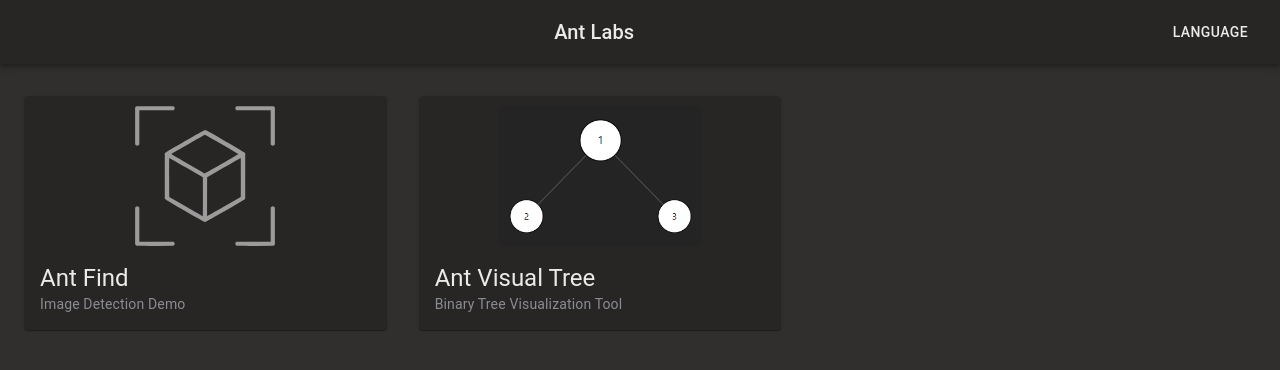
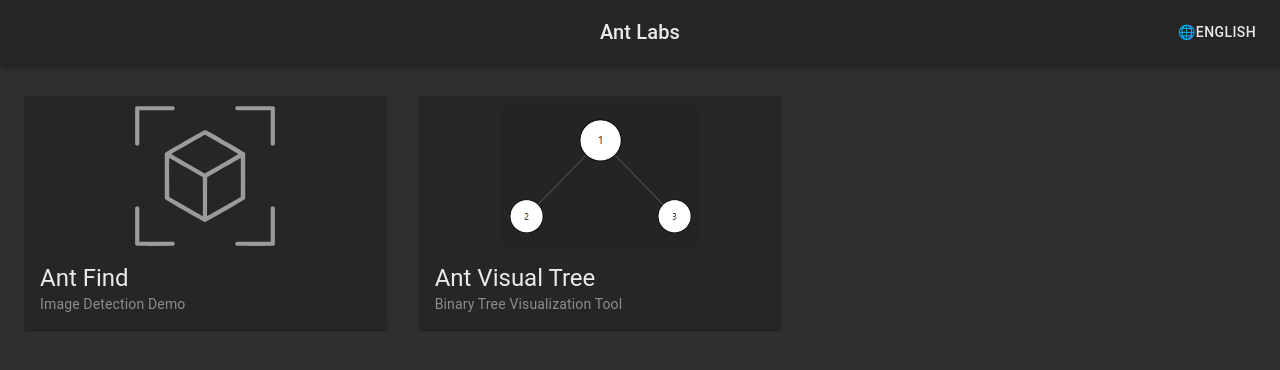
Before and after one commit to Antknt47/ant-labs, a React (Vite) app: page / in a window 1280 px wide. Shown: the top 370 px of the page. Built offline with nearby package versions, Linux system fonts and the light colour scheme.

Commit message:
Fix language switcher button.

```diff
--- a/src/App.jsx
+++ b/src/App.jsx
@@ -1,5 +1,5 @@
 import React from 'react';
-import { AppBar, Toolbar, Typography, Container, Grid, Button, Menu, MenuItem } from '@mui/material';
+import { AppBar, Toolbar, Typography, Container, Grid, Button, Menu, MenuItem, Box } from '@mui/material';
 import './App.css';
 import CardItem from './components/CardItem';
 import treeImage from '../src/assets/tree.png';
@@ -50,13 +50,14 @@ const App = () => {
           </Typography>
 
           {/* Language Switcher */}
+          <Box sx={{ position: 'absolute', right: 16 }}>
             <Button
               aria-controls="simple-menu"
               aria-haspopup="true"
               onClick={handleClick}
               color="inherit"
             >
-            {t('Language')}
+              🌐{t('Language')}
             </Button>
             <Menu
               id="simple-menu"
@@ -69,6 +70,7 @@ const App = () => {
               <MenuItem onClick={() => changeLanguage('zh')}>中文</MenuItem>
               <MenuItem onClick={() => changeLanguage('ja')}>日本語</MenuItem>
             </Menu>
+          </Box>
         </Toolbar>
       </AppBar>
 
--- a/src/i18n.js
+++ b/src/i18n.js
@@ -7,7 +7,8 @@ const resources = {
       "Ant Find": "Ant Find",
       "Image Detection Demo": "Image Detection Demo",
       "Ant Visual Tree": "Ant Visual Tree",
-      "Binary Tree Visualization Tool": "Binary Tree Visualization Tool"
+      "Binary Tree Visualization Tool": "Binary Tree Visualization Tool",
+      "Language": "English"
     }
   },
   zh: {
@@ -15,7 +16,8 @@ const resources = {
       "Ant Find": "🔍🐜蚂蚁发现",
       "Image Detection Demo": "图像检测Demo",
       "Ant Visual Tree": "蚂蚁可视化树",
-      "Binary Tree Visualization Tool": "二叉树可视化工具"
+      "Binary Tree Visualization Tool": "二叉树可视化工具",
+      "Language": "中文(简体)"
     }
   },
   ja: {
@@ -23,7 +25,8 @@ const resources = {
       "Ant Find": "🔍🐜アントファインド",
       "Image Detection Demo": "画像検出デモ",
       "Ant Visual Tree": "アント可視化ツリー",
-      "Binary Tree Visualization Tool": "バイナリツリー可視化ツール"
+      "Binary Tree Visualization Tool": "バイナリツリー可視化ツール",
+      "Language": "日本語"
     }
   }
 };
```
Lines whose indentation alone changed are shown as unchanged.
